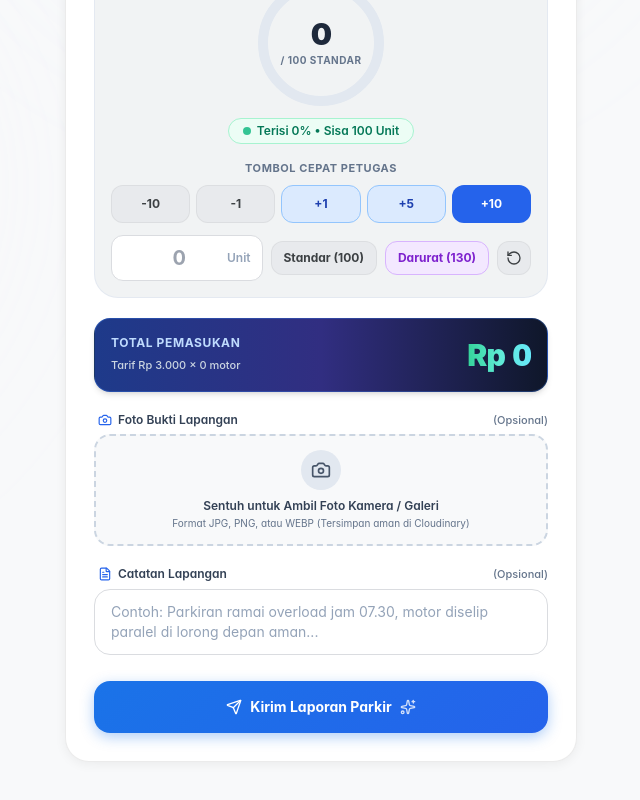
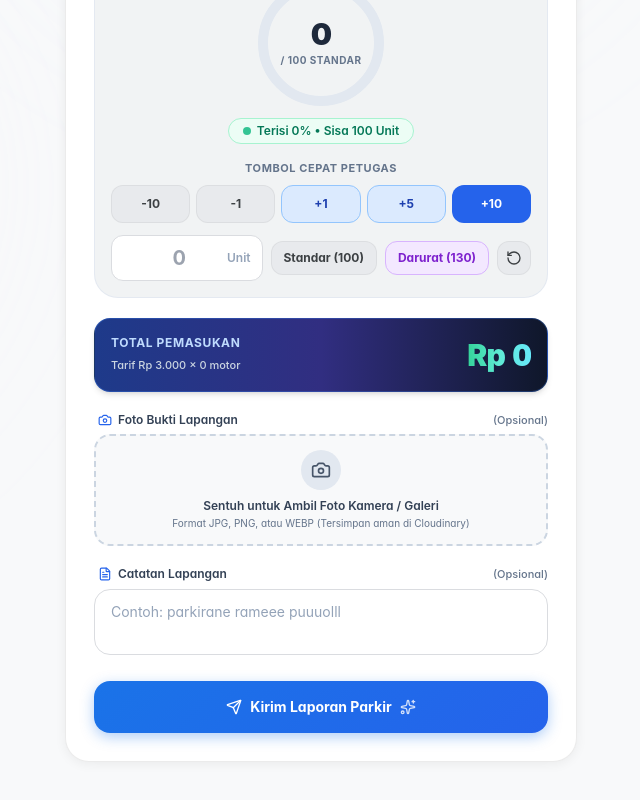
Before and after one commit to arhaqx/catatan-parkir, a React app in the folder frontend/: page / in a window 1280 px wide. Shown: the part 383-1183 px from the top of the page, without its empty margins (319-959 px from the left). Built offline with nearby package versions, Linux system fonts and the light colour scheme; no server answers; the HTML template or start-up script is replaced by a standard one.

Commit message:
chore: update notes placeholder text

```diff
--- a/frontend/src/components/EmployeeForm.jsx
+++ b/frontend/src/components/EmployeeForm.jsx
@@ -423,7 +423,7 @@ const EmployeeForm = () => {
             <textarea
               value={notes}
               onChange={(e) => setNotes(e.target.value)}
-              placeholder="Contoh: Parkiran ramai overload jam 07.30, motor diselip paralel di lorong depan aman..."
+              placeholder="Contoh: parkirane rameee puuuolll"
               rows="2"
               className="w-full m3-input placeholder:text-slate-400 text-xs sm:text-sm rounded-2xl px-4 py-3 resize-none font-normal"
             />
```
